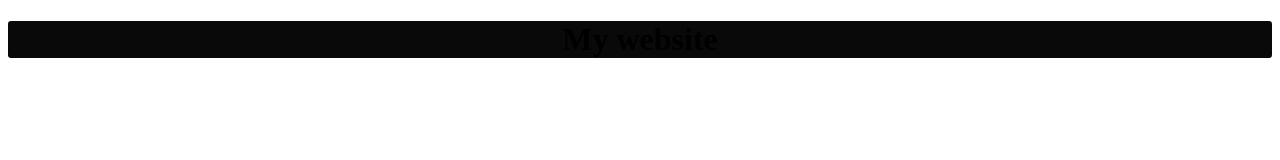
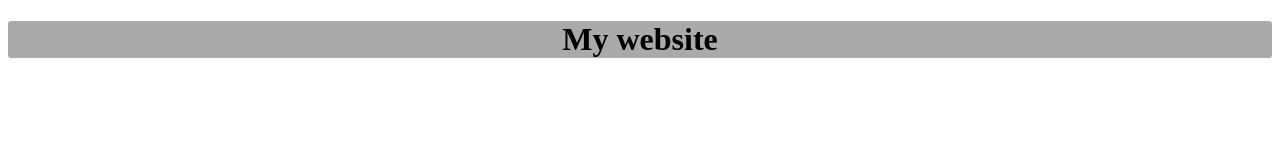
Before and after one commit to nokxss/CustomCSSs, a plain HTML site: page index.html in a window 1280 px wide. Drawn offline with Linux system fonts and the light colour scheme.

Commit message:
Update style.css

```diff
--- a/style.css
+++ b/style.css
@@ -1,5 +1,5 @@
 #h01 {
     text-align: center;
-    background-color: #090909;
+    background-color: #AAAAAA;
     border-radius: 3px;
 }
```
